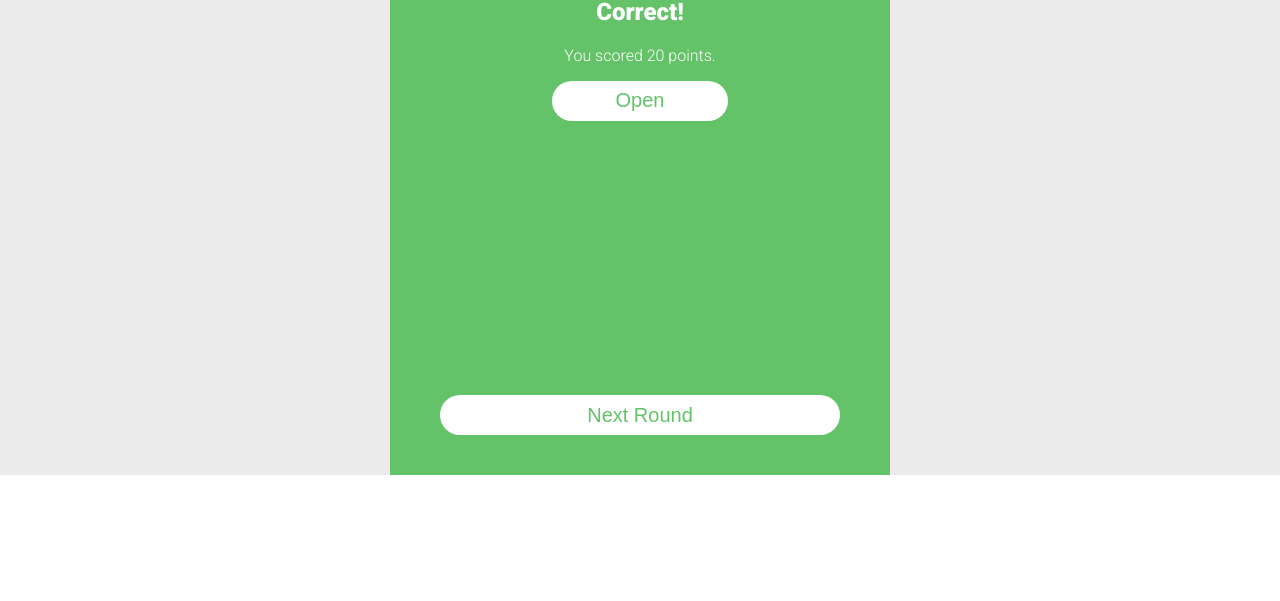
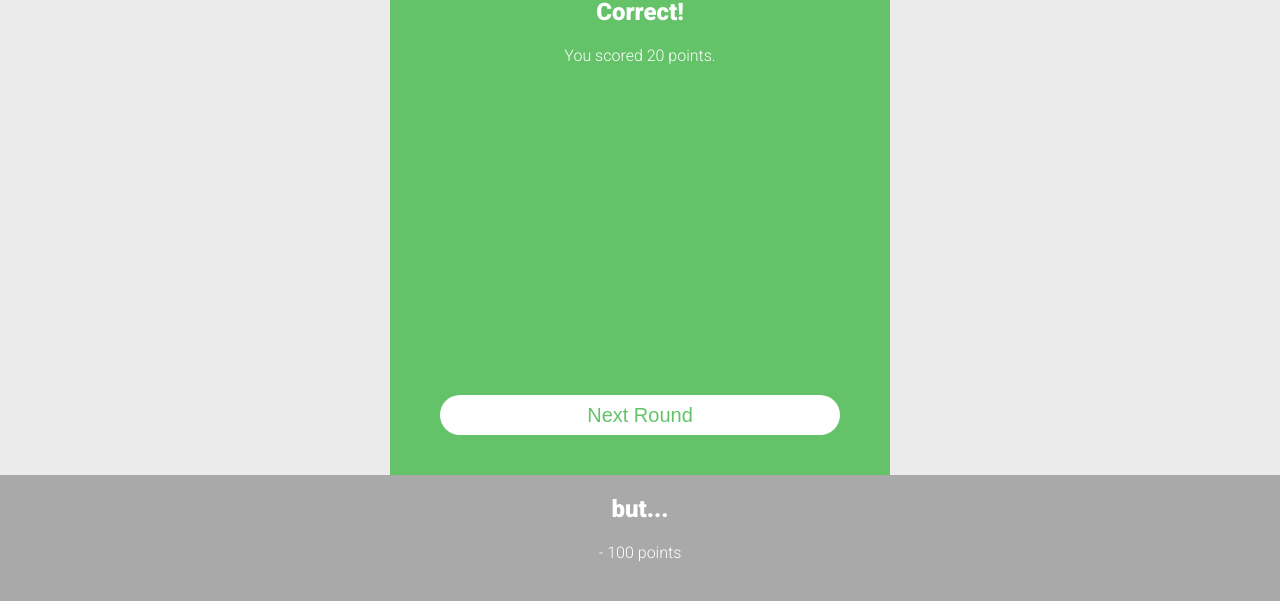
Before and after one commit to danjcooper/Obsidian, a React (Create React App) app: page /test in a window 1280 px wide. Shown: the part 325-926 px from the top of the page. Before the commit the page ends 800 px from the top, so only its background shows below. Built offline with nearby package versions, Linux system fonts and the light colour scheme.

Commit message:
start adding effect data modal

```diff
--- a/package.json
+++ b/package.json
@@ -17,6 +17,7 @@
     "react-redux": "^7.2.8",
     "react-router-dom": "^6.3.0",
     "react-scripts": "^2.1.3",
+    "react-transition-group": "^4.4.2",
     "react-vivus": "^0.0.2",
     "redux": "^4.1.2",
     "redux-devtools-extension": "^2.13.9",
@@ -49,6 +50,7 @@
     ]
   },
   "devDependencies": {
+    "@types/react-transition-group": "^4.4.4",
     "@types/vivus": "^0.4.4"
   }
 }
--- a/src/App.tsx
+++ b/src/App.tsx
@@ -25,7 +25,26 @@ function App() {
                                     updateLives={() => {}}
                                     updateScore={() => {}}
                                     updateStreak={() => {}}
-                                    specialEventData={[]}
+                                    specialEventData={[
+                                        {
+                                            effectid: 1,
+                                            housemate: 'Makoto Hasegawa',
+                                            positive: false,
+                                            special: false,
+                                            description: 'Mizuki calls you out at 3am.',
+                                            imageurl: '',
+                                            seasonid: 3,
+                                        },
+                                        {
+                                            effectid: 3,
+                                            housemate: 'Minori Nakada',
+                                            positive: true,
+                                            special: false,
+                                            description: 'You get free a free pair of shoes from Makoto.',
+                                            imageurl: '',
+                                            seasonid: 3,
+                                        },
+                                    ]}
                                 />
                             </>
                         }
--- a/src/Components/GameplayResult/index.tsx
+++ b/src/Components/GameplayResult/index.tsx
@@ -1,9 +1,10 @@
-import React, { useEffect, useState } from 'react';
+import React, { useEffect, useState, useRef, LegacyRef, CSSProperties } from 'react';
 import { GameStates } from '../../Enums';
 import { specialEvent } from '../../Interfaces';
 import { getRandomSpecialEvent, addSpecialEvent, streakMilestone } from '../../Helpers';
 import { props } from './interfaces';
 import styles from './style.module.css';
+import { CSSTransition } from 'react-transition-group';
 import Modal from '../Modal';
 
 export const GameplayResult = ({
@@ -18,8 +19,10 @@ export const GameplayResult = ({
 }: props) => {
     const [specialEvent, setSpecialEvent] = useState<specialEvent>({
         triggered: false,
-        eventData: { text: null, positive: null, name: null },
+        eventData: { name: null, positive: null, text: null },
     });
+
+    const divRef = useRef<HTMLDivElement>(null);
 
     const bgStyle = {
         background: isWinner ? '#64c368' : '#E07878',
@@ -30,13 +33,15 @@ export const GameplayResult = ({
         isWinner ? updateScore(roundPoints) : updateLives();
         updateStreak(isWinner);
 
-        // IF the conditions for a special event are met then add then special event is activated.
-        if (streakMilestone(streak + 1) && addSpecialEvent()) {
-            const updatedEventData: specialEvent = getRandomSpecialEvent(specialEventData);
-            setSpecialEvent(updatedEventData);
-            updateScore(30000000);
-        }
+        // If the conditions for a special event are met then add then special event is activated.
+        if (isWinner && addSpecialEvent()) setSpecialEvent(getRandomSpecialEvent(specialEventData));
     }, []);
+
+    useEffect(() => {
+        if (specialEvent.eventData.positive !== null) updateScore(100, specialEvent.eventData.positive);
+
+        if (divRef.current && specialEvent.triggered) divRef.current.style.top = '0';
+    }, [specialEvent]);
 
     const handleClick = () => {
         updateGameState(GameStates.ANSWERING);
@@ -56,17 +61,14 @@ export const GameplayResult = ({
                 ) : (
                     <h2>Wrong!</h2>
                 )}
-                <Modal />
+                <div className={styles.eventDiv} ref={divRef}>
+                    <h2>{specialEvent.eventData.positive ? 'and' : 'but...'}</h2>
+                    <h2>{specialEvent.eventData.text}</h2>
+                    <p>{specialEvent.eventData.positive ? '+' : '-'} 100 points</p>
+                </div>
             </section>
 
             <button onClick={handleClick}>Next Round</button>
-
-            {specialEvent.triggered ? (
-                <div>
-                    <h2>{specialEvent.eventData.text}</h2>
-                    <p>{specialEvent.eventData.name}</p>
-                </div>
-            ) : null}
         </div>
     );
 };
--- a/src/Components/GameplayResult/interfaces/index.ts
+++ b/src/Components/GameplayResult/interfaces/index.ts
@@ -1,7 +1,7 @@
 export interface props {
     isWinner: any;
     updateGameState: (input: string) => void;
-    updateScore: (input: number) => void;
+    updateScore: (input: number, positive?: boolean) => void;
     updateLives: () => void;
     specialEventData: any;
     updateStreak: (input: boolean) => void;
--- a/src/Components/GameplayResult/style.module.css
+++ b/src/Components/GameplayResult/style.module.css
@@ -19,6 +19,11 @@
     border: 10px solid white;
 }
 
+.result p,
+h2 {
+    padding: 0 10%;
+}
+
 .results button {
     width: 80%;
     height: 40px;
@@ -34,6 +39,20 @@
     outline: none;
 }
 
+.open {
+    top: 0;
+}
+
+.eventDiv {
+    position: absolute;
+    height: 100vh;
+    width: 100vw;
+    top: 100vh;
+    left: 0;
+    transition: 1s;
+    background-color: rgba(0, 0, 0, 0.337);
+}
+
 @media only screen and (max-width: 768px) {
     .results {
         width: 100%;
--- a/src/Components/Modal/index.tsx
+++ b/src/Components/Modal/index.tsx
@@ -1,7 +1,7 @@
 import React, { Children, useState } from 'react';
 import styles from './style.module.css';
 
-const Modal = () => {
+const Modal = ({ children }: any) => {
     const [active, setActive] = useState<boolean>(false);
 
     const toggleModal = () => {
@@ -13,7 +13,7 @@ const Modal = () => {
             {active ? (
                 <div className={active ? styles.active : styles.inactive}>
                     <p>I am some data</p>
-                    <button onClick={toggleModal}>Close</button>{' '}
+                    {children}
                 </div>
             ) : (
                 <button onClick={toggleModal}>Open</button>
--- a/src/Helpers/index.ts
+++ b/src/Helpers/index.ts
@@ -96,7 +96,7 @@ const streakMilestone = (streak: number): boolean => {
 };
 
 const addSpecialEvent = (): boolean => {
-    return Math.round(Math.random()) % 2 === 0;
+    return Math.round(Math.random() * 10) === 10;
 };
 
 const getRandomSpecialEvent = (eventData: effectData[]): specialEvent => {
--- a/src/Pages/Game/index.tsx
+++ b/src/Pages/Game/index.tsx
@@ -76,7 +76,10 @@ const Game = () => {
         });
     };
 
-    const updateScore = (points: number) => setScore(prevState => (prevState += points));
+    const updateScore = (points: number, positive: boolean = true) =>
+        setScore(prevState => {
+            return positive ? (prevState += points) : (prevState -= points);
+        });
     const updateLives = () => setLives(prevState => prevState - 1);
     const updateRoundPoints = (input: number) => setRoundPoints(input);
 
```
Also changed, not shown: 1 other file (tests, documents, lock files or other folders).
